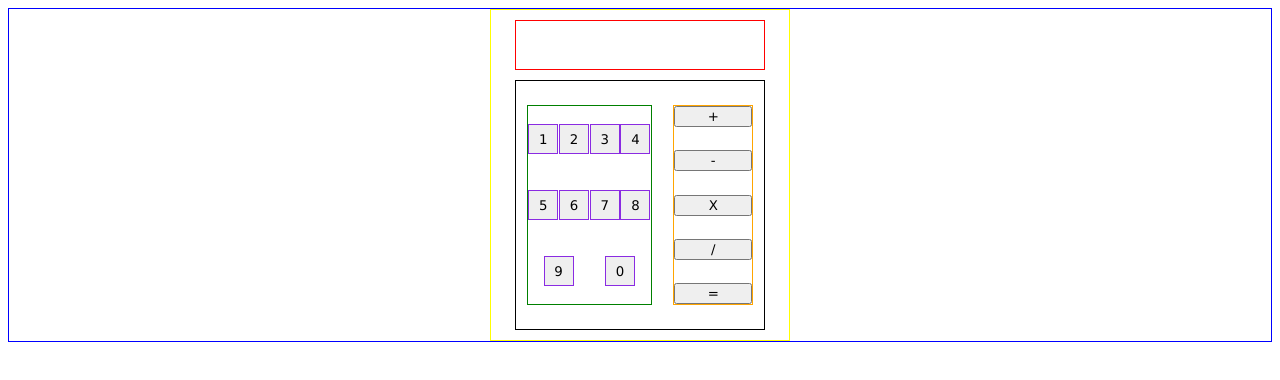
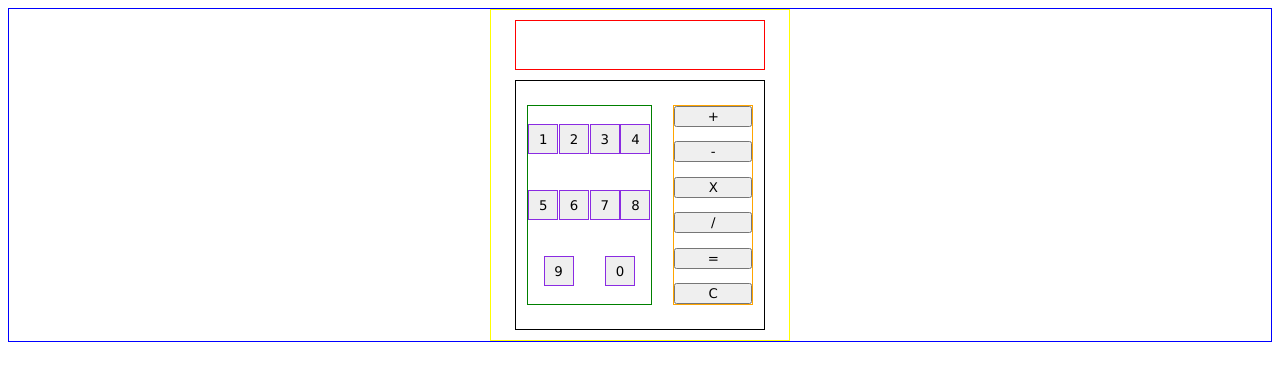
Before and after one commit to jamesloesch1/calculator-odin-project, a plain HTML site: page index.html in a window 1280 px wide. Drawn offline with Linux system fonts and the light colour scheme.

Commit message:
Minor changes to HTML

```diff
--- a/index.html
+++ b/index.html
@@ -30,7 +30,8 @@
                         <button class="operator subtract">-</button>
                         <button class="operator multiply">X</button>
                         <button class="operator divide">/</button>
-                        <button class="operator equals">=</button>
+                        <button class="equals">=</button>
+                        <button class="clear">C</button>
                     </div>
                 </div>
             </div>
```
